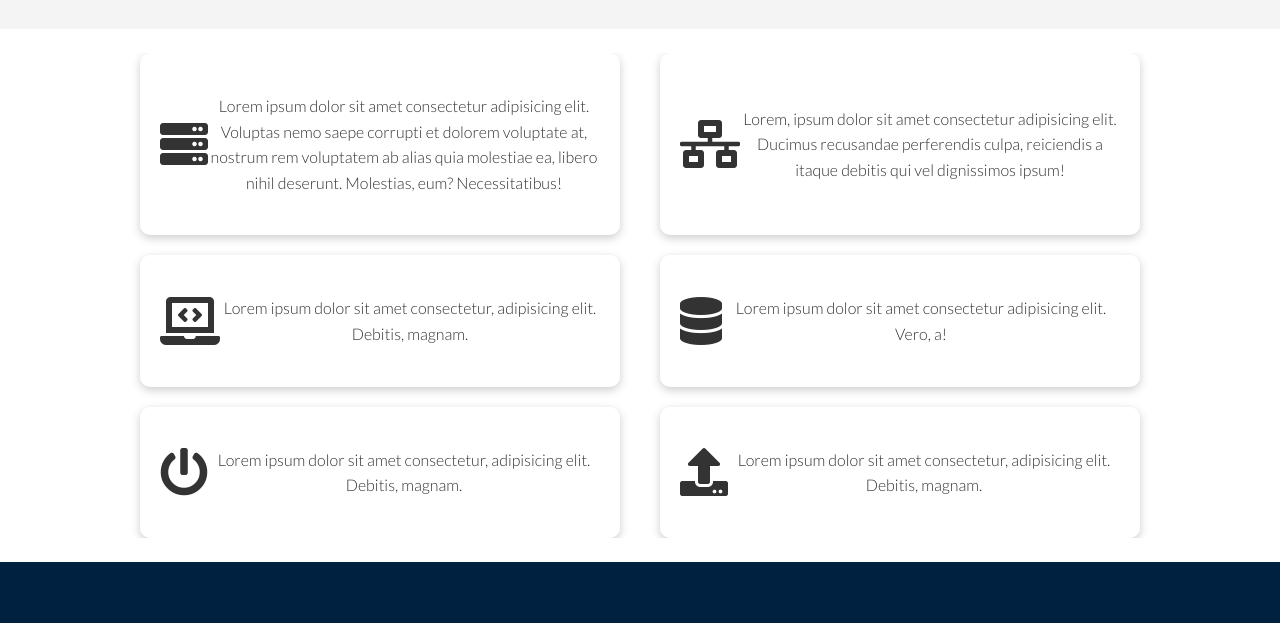
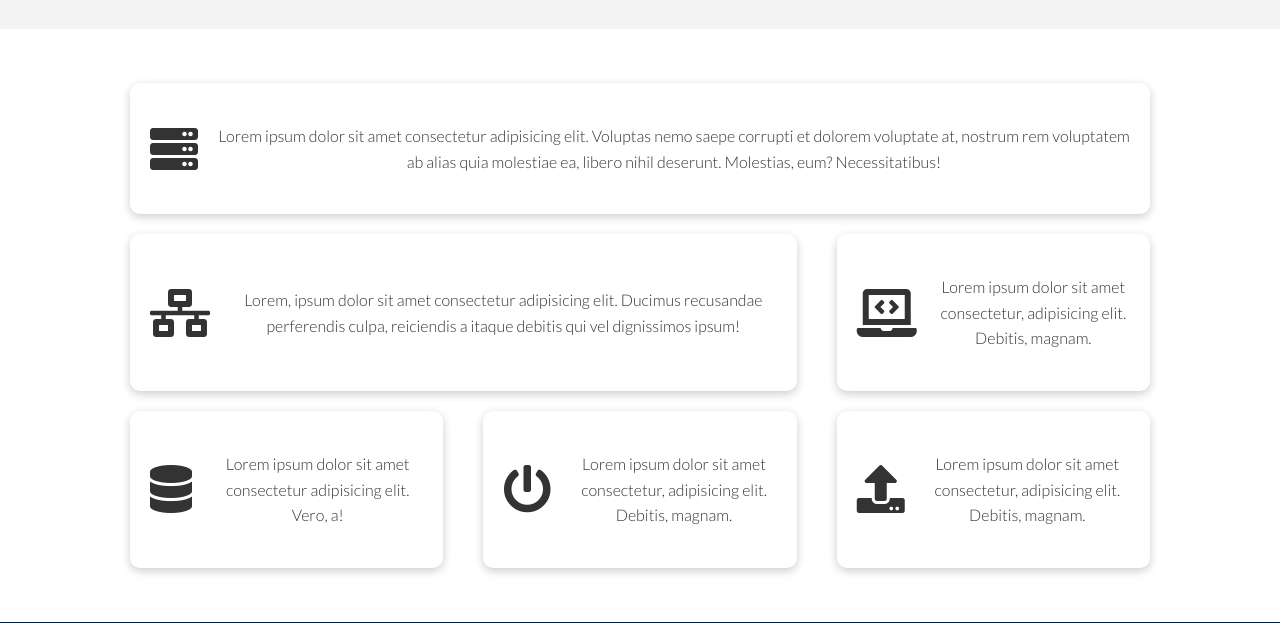
Before and after one commit to mofawzi/loruki, a plain HTML site: page features.html in a window 1280 px wide. Shown: the part 669-1292 px from the top of the page. Drawn offline with Linux system fonts and the light colour scheme.

Commit message:
Add Main styling

```diff
--- a/css/style.css
+++ b/css/style.css
@@ -199,6 +199,23 @@ img {
   justify-self: flex-end;
 }
 
+.features-main .grid {
+  padding: 30px;
+}
+
+.features-main .card > i {
+  margin-right: 20px;
+}
+
+.features-main .grid > *:first-child {
+  grid-column: 1 / span 3;
+  grid-row: 1 / span 2;
+}
+
+.features-main .grid > *:nth-child(2) {
+  grid-column: 1 / span 2;
+}
+
 /* Footer */
 .footer .social a {
   margin: 0 10px;
--- a/features.html
+++ b/features.html
@@ -61,7 +61,7 @@
 
     <!-- Main -->
     <section class="features-main my-2">
-      <div class="container grid">
+      <div class="container grid grid-3">
         <div class="card flex">
           <i class="fas fa-server fa-3x"></i>
           <p>
```
